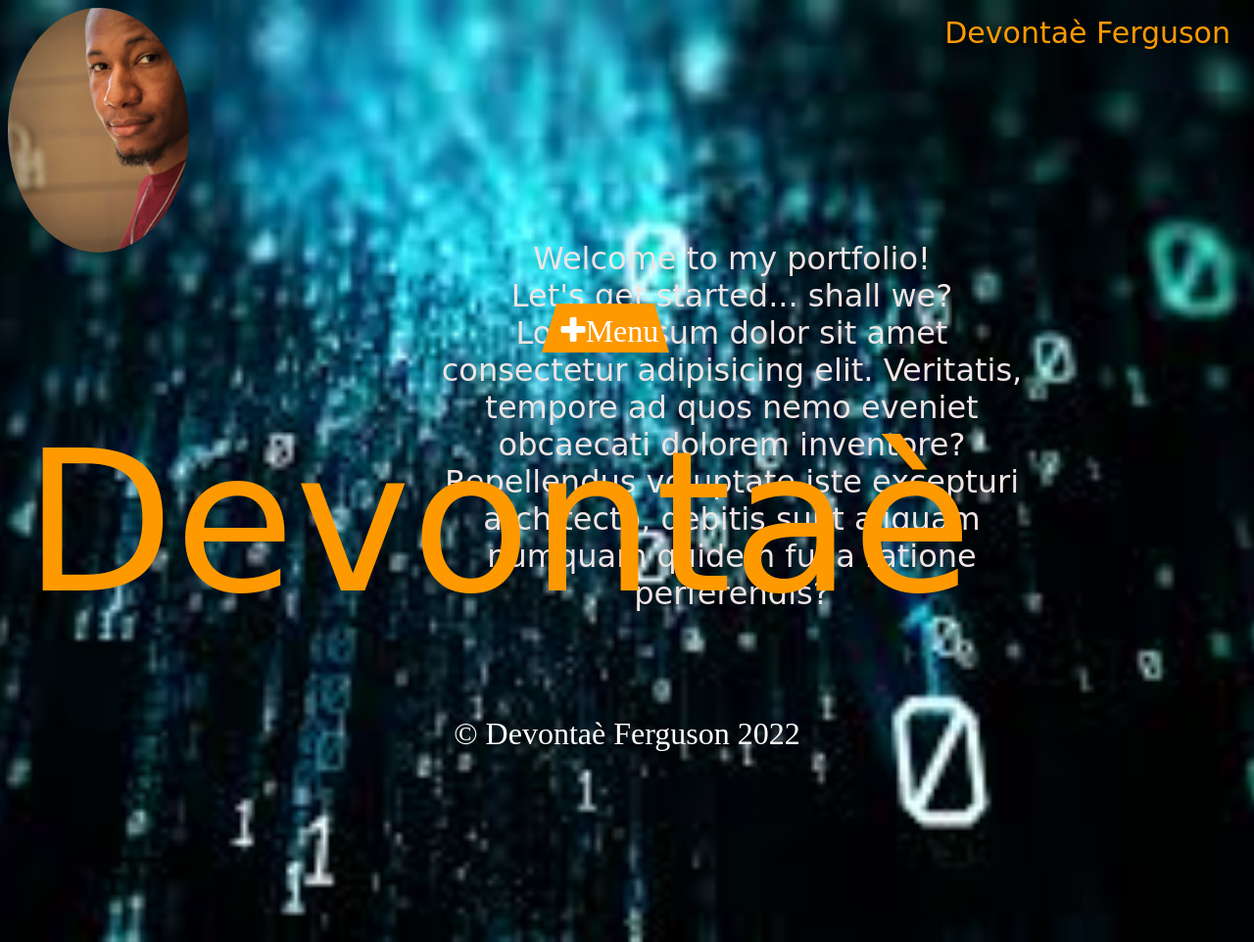
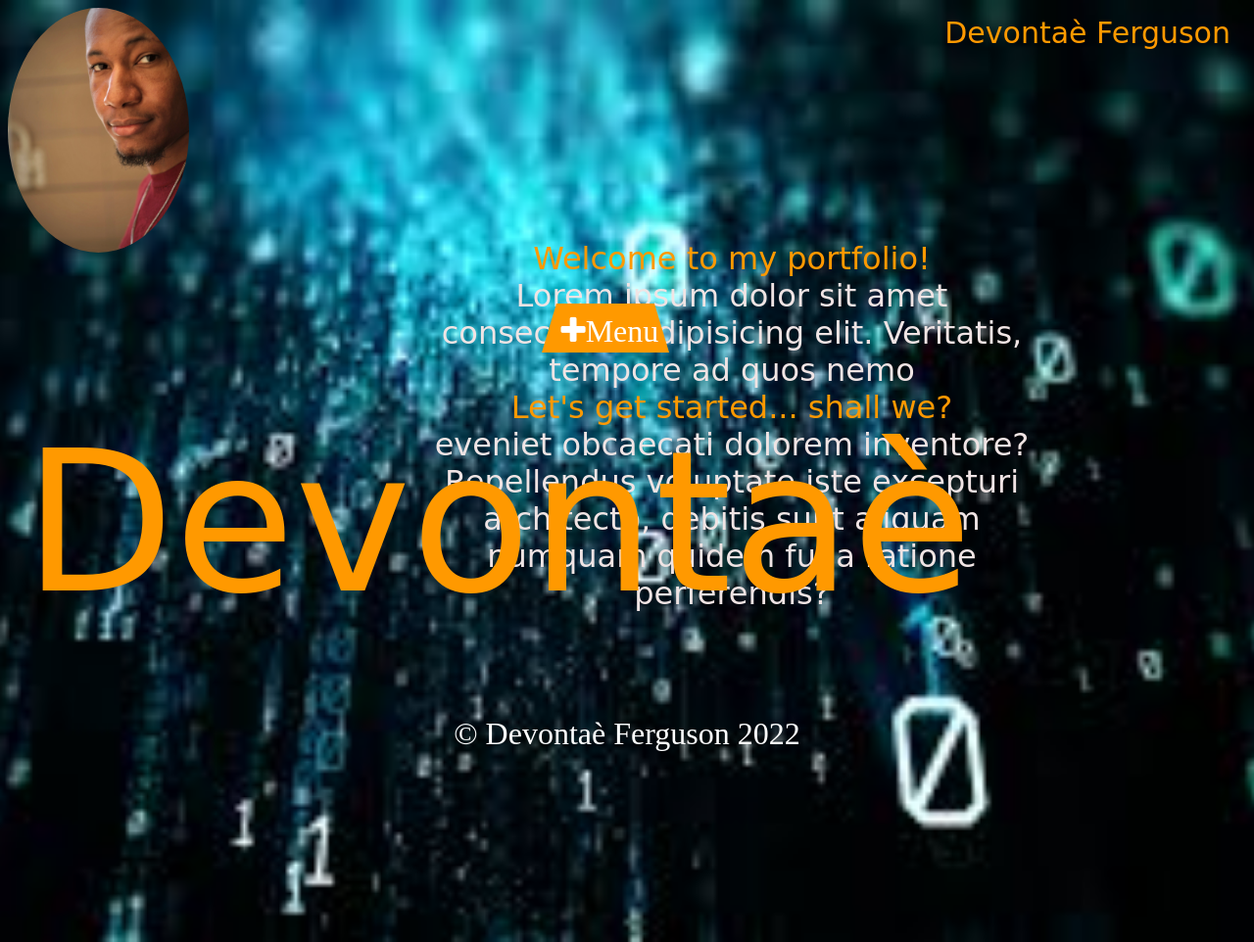
Before and after one commit to MarkkayTavion/Portfolio, a plain HTML site: page index.html in a window 1280 px wide. Shown: the whole page at 98% size. Drawn offline with Linux system fonts and the light colour scheme; a web font is replaced by a local one.

Commit message:
updated home page

```diff
--- a/index.html
+++ b/index.html
@@ -40,7 +40,7 @@
 <body>
 
     <div class="devontae-ferguson">Devontaè Ferguson</div>
-    <div class="home-text"><p>Welcome to my portfolio! <br> Let's get started... shall we? <br> Lorem ipsum dolor sit amet consectetur adipisicing elit. Veritatis, tempore ad quos nemo eveniet obcaecati dolorem inventore? Repellendus voluptate iste excepturi architecto, debitis sunt aliquam numquam quidem fuga ratione perferendis?</p></div>
+    <div class="home-text"><p><span>Welcome to my portfolio!</span> <br> Lorem ipsum dolor sit amet consectetur adipisicing elit. Veritatis, tempore ad quos nemo <br><span>Let's get started... shall we?</span> <br> eveniet obcaecati dolorem inventore? Repellendus voluptate iste excepturi architecto, debitis sunt aliquam numquam quidem fuga ratione perferendis?</p></div>
     <div class="home-pic">
       <img src="/Wireframes/images.png/devontae.png" alt="pic-of-me">
       <div class="devontae">Devontaè</div>
--- a/style.index.css
+++ b/style.index.css
@@ -59,6 +59,9 @@ img {
 p {
     font-size: xx-large;
 
+}
+span {
+    color: #ff9900;
 }
 /* nav */
 .container, .menu {
@@ -186,20 +189,3 @@ i:hover {
         text-align: center;
         }
 }
-/* @media screen and (max-width: 1350px) {
-    p {
-        align-content: right;
-        left: 50vw;
-    }
-    .container, .menu {
-        height: 25vh;
-        width: 25vw;
-        position: fixed;
-        margin: auto;
-        top: 0;
-        bottom: 0;
-        left: 0;
-        right: 0;
-        cursor: pointer;
-    }
-} */
```
Also changed, not shown: aboutme.html (+1 -1 lines), 1 other file.
